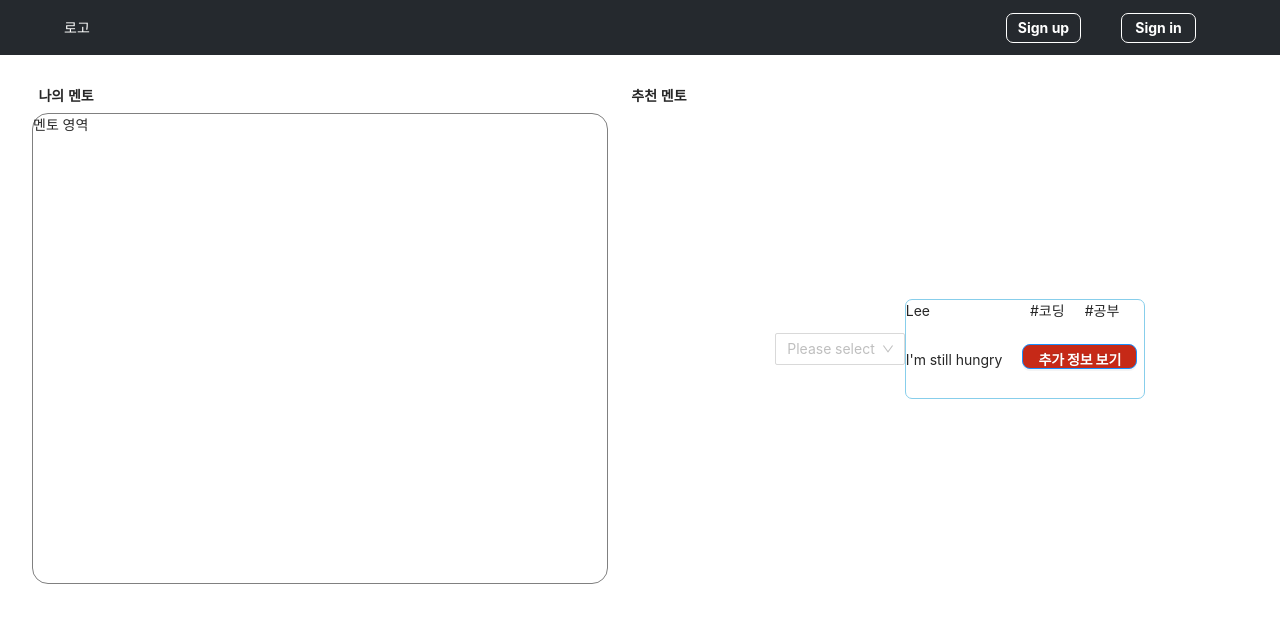
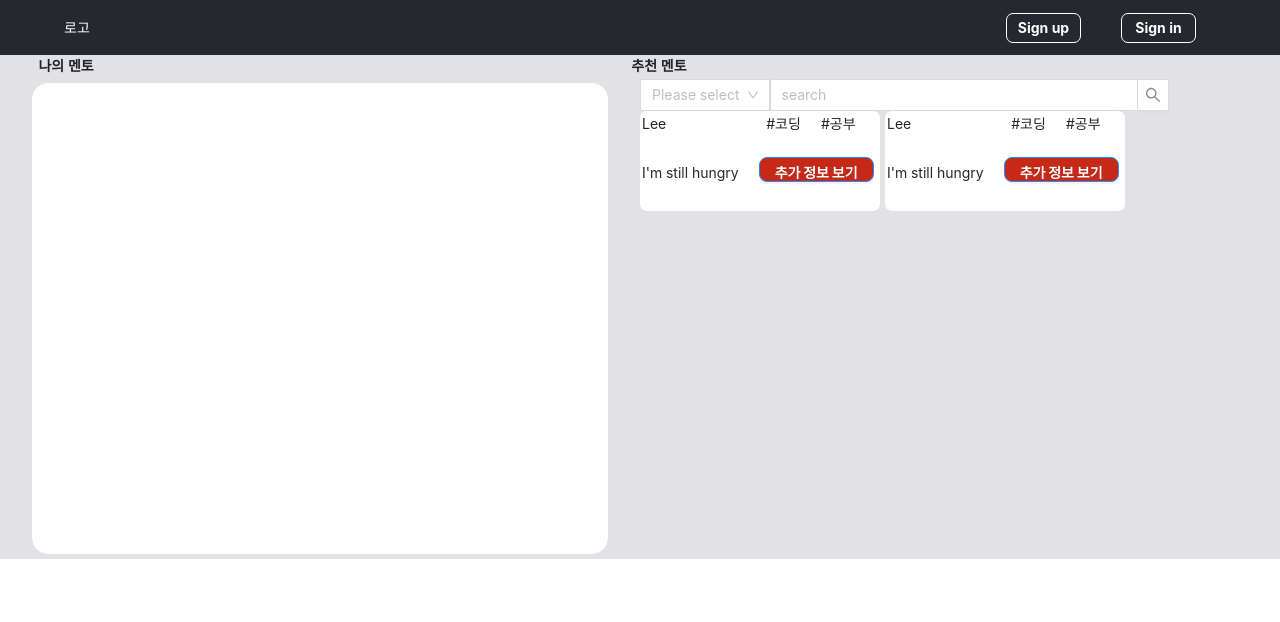
Before and after one commit to taewankang/elekant_front, a React (Create React App) app in the folder front/: page /mentor in a window 1280 px wide. Shown: the top 622 px of the page. Built offline with nearby package versions, Linux system fonts and the light colour scheme.

Commit message:
Update Mentor.js

```diff
--- a/front/src/page/Mentor.js
+++ b/front/src/page/Mentor.js
@@ -1,9 +1,14 @@
 import React from "react";
-import styled from "styled-components";
-import { TreeSelect, Button } from "antd";
+import styled, { css } from "styled-components";
+import { TreeSelect, Button, Input } from "antd";
 import { BUTTON_COLOR } from "../color";
 import ProfileBox from "../component/Mentor/ProfileBox";
-const HashBox = styled.span``;
+const { Search } = Input;
+const Back = styled.div`
+  width: 100%;
+  height: 100%;
+  background: #e2e1e6;
+`;
 const Bold = styled.span`
   margin-left: 3%;
   & + & {
@@ -27,13 +32,15 @@ const MentorArea = styled.div`
   display: flex;
   width: 90%;
   height: 98%;
-  border: 1px solid gray;
+  border: 1px solid white;
   border-radius: 16px;
+  background: #ffffff;
 `;
 const MenteeBox = styled.div`
   width: 240px;
   height: 100px;
-  border: 1px solid skyblue;
+  background: #ffffff;
+  border: 2px solid white;
   border-radius: 7px;
   & + & {
     margin-left: 5px;
@@ -41,7 +48,7 @@ const MenteeBox = styled.div`
 `;
 const Mento = () => {
   return (
-    <div style={{ marginTop: 30 }}>
+    <Back>
       <Bold>
         <b>나의 멘토</b>
       </Bold>
@@ -51,19 +58,28 @@ const Mento = () => {
 
       <Container>
         <Mymentor>
-          <MentorArea>멘토 영역</MentorArea>
+          <MentorArea></MentorArea>
         </Mymentor>
-        <Mymentor>
+        <Mymentor style={{ display: "inline" }}>
+          <div>
             <TreeSelect
               placeholder="Please select"
               dropdownStyle={{ maxHeight: 300, overflow: "auto" }}
             />
+
+            <Search placeholder="search" style={{ width: 400 }} />
+          </div>
+          <div style={{ display: "flex" }}>
             <MenteeBox>
               <ProfileBox />
             </MenteeBox>
+            <MenteeBox>
+              <ProfileBox />
+            </MenteeBox>
+          </div>
         </Mymentor>
       </Container>
-    </div>
+    </Back>
   );
 };
 
```
Lines whose indentation alone changed are shown as unchanged.
